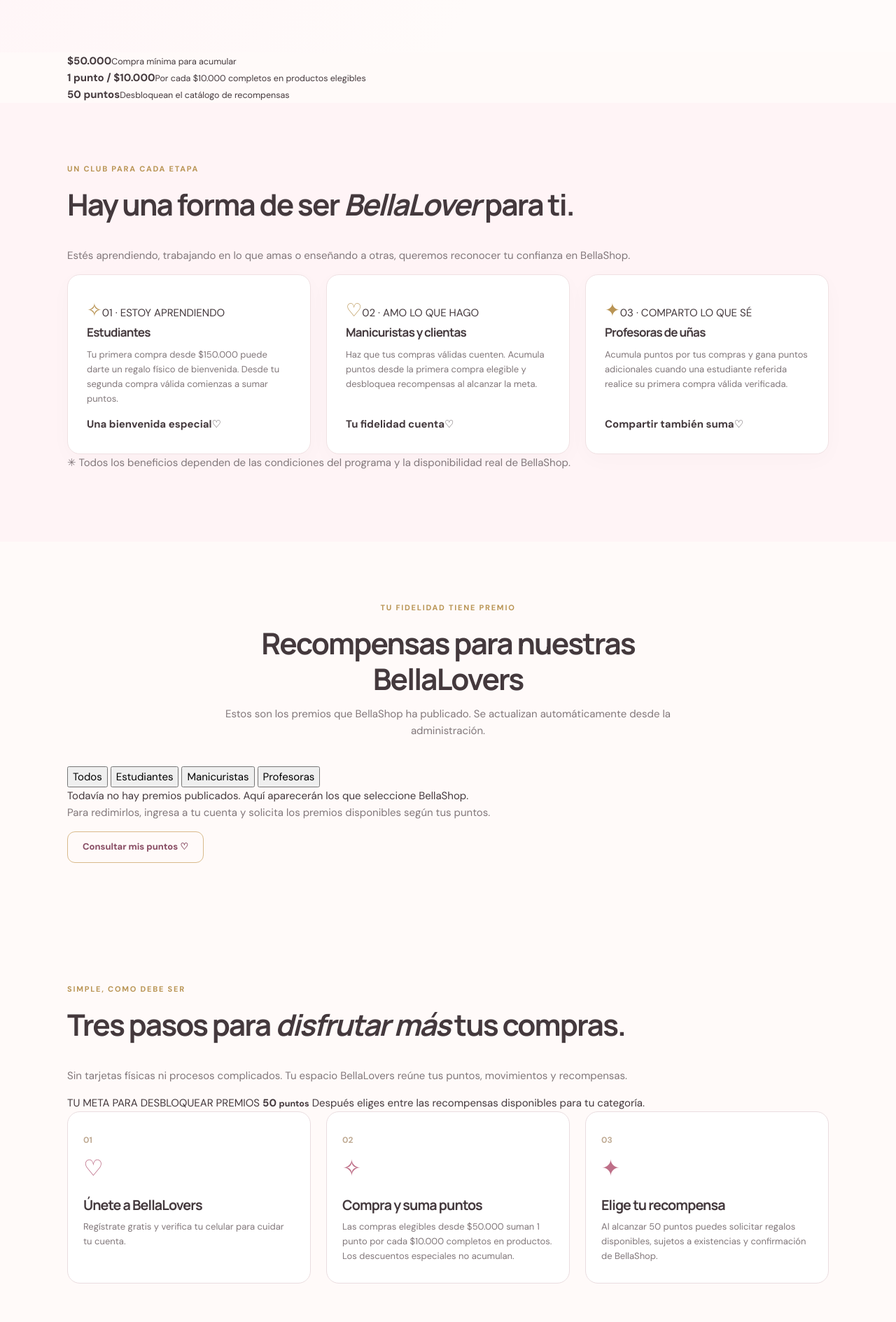
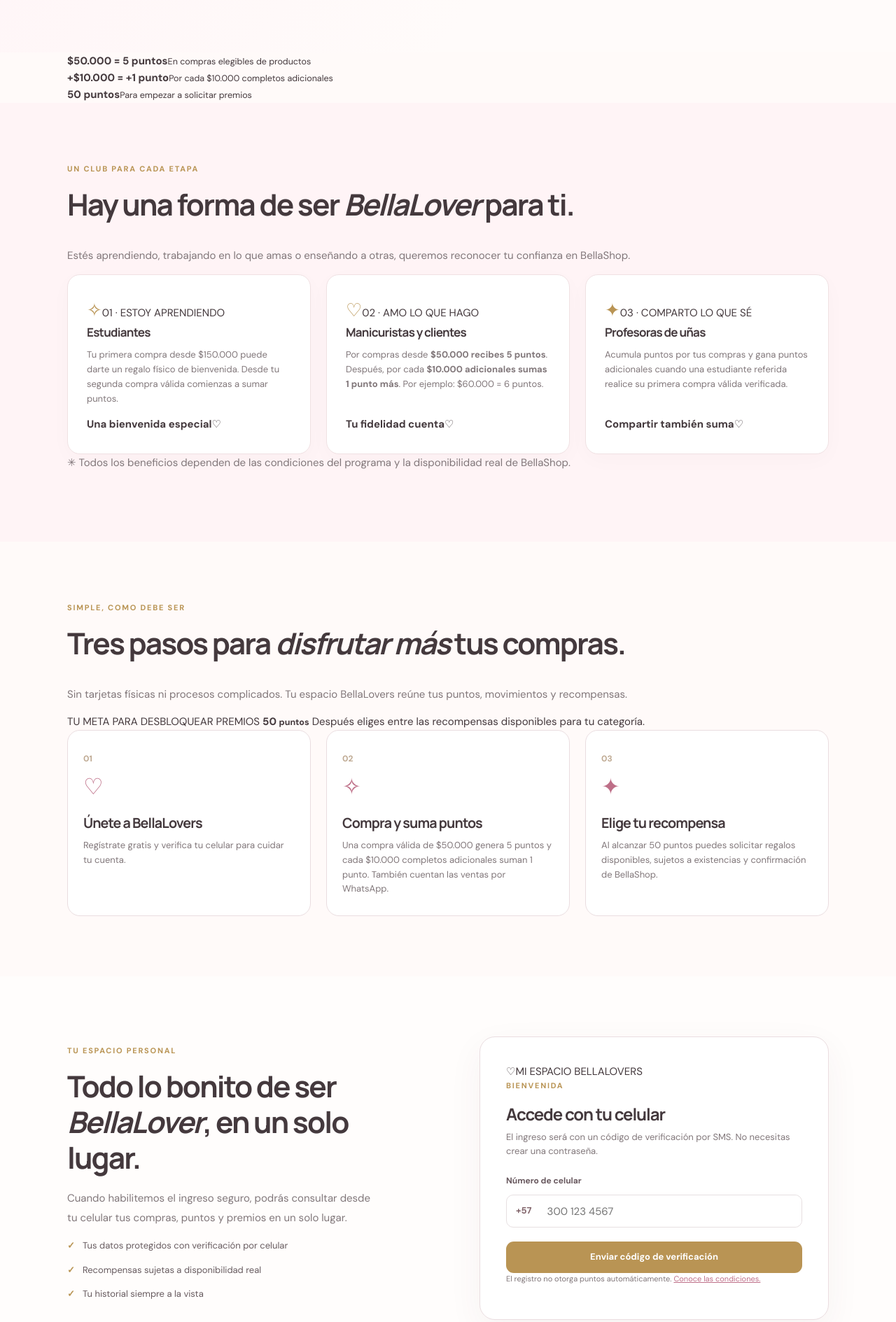
Before and after one commit to bellashopinsumos-dotcom/bellalovers, a website with bundled scripts: page index.html in a window 1280 px wide. Shown: the part 660-2549 px from the top of the page at 70% size. Built offline with nearby package versions, Linux system fonts and the light colour scheme.

Commit message:
Simplificar beneficios y puntos; quitar premios públicos; explicar acceso telefónico

```diff
--- a/index.html
+++ b/index.html
@@ -3,12 +3,12 @@
 <meta charset="utf-8"><meta name="viewport" content="width=device-width,initial-scale=1">
 <meta name="theme-color" content="#f5d8e2"><meta name="description" content="BellaLovers, el club de beneficios de BellaShop. Tus compras tienen recompensa.">
 <title>BellaLovers ♡ | Club de beneficios de BellaShop</title>
-<link rel="stylesheet" href="./assets/style.css"><link rel="stylesheet" href="./assets/premium.css?v=adminseguro20261120">
+<link rel="stylesheet" href="./assets/style.css"><link rel="stylesheet" href="./assets/premium.css?v=beneficios20261120a">
 </head><body>
 <div class="club-topline"><div class="wrap"><span aria-hidden="true">♡</span> UN CLUB CREADO PARA QUIENES AMAN LA BELLEZA <span class="topline-divider" aria-hidden="true">•</span> BELLASHOP</div></div>
 <header class="site-header"><div class="wrap nav-bar">
   <a class="brand" href="#inicio" aria-label="BellaLovers, inicio"><span class="brand-mark">♡</span><span><strong>BellaLovers</strong><small>de BellaShop</small></span></a>
-  <nav class="nav-links" aria-label="Principal"><a href="#beneficios">Beneficios</a><a href="#premios">Premios</a><a href="#como-funciona">Cómo funciona</a><a href="#acceso" id="navCuenta">Mi cuenta</a></nav>
+  <nav class="nav-links" aria-label="Principal"><a href="#beneficios">Beneficios</a><a href="#como-funciona">Cómo funciona</a><a href="#acceso" id="navCuenta">Mi cuenta</a></nav>
   <a href="#acceso" class="btn btn-small btn-outline">Mi espacio BellaLovers <span aria-hidden="true">♡</span></a>
 </div></header>
 <main>
@@ -37,9 +37,9 @@
   </div>
 </section>
 <section class="club-principles" aria-label="Reglas principales del club"><div class="wrap">
-    <div class="club-principle"><strong>$50.000</strong><small>Compra mínima para acumular</small></div>
-    <div class="club-principle"><strong>1 punto / $10.000</strong><small>Por cada $10.000 completos en productos elegibles</small></div>
-    <div class="club-principle"><strong>50 puntos</strong><small>Desbloquean el catálogo de recompensas</small></div>
+    <div class="club-principle"><strong>$50.000 = 5 puntos</strong><small>En compras elegibles de productos</small></div>
+    <div class="club-principle"><strong>+$10.000 = +1 punto</strong><small>Por cada $10.000 completos adicionales</small></div>
+    <div class="club-principle"><strong>50 puntos</strong><small>Para empezar a solicitar premios</small></div>
   </div></section>
 <section class="section section-soft section-benefits" id="beneficios">
   <div class="wrap">
@@ -56,8 +56,8 @@
       </article>
       <article class="benefit-card benefit-regular">
         <div class="benefit-top"><span class="benefit-symbol" aria-hidden="true">♡</span><span class="benefit-label">02 · AMO LO QUE HAGO</span></div>
-        <h3>Manicuristas y clientas</h3>
-        <p>Haz que tus compras válidas cuenten. Acumula puntos desde la primera compra elegible y desbloquea recompensas al alcanzar la meta.</p>
+        <h3>Manicuristas y clientes</h3>
+        <p>Por compras desde <strong>$50.000 recibes 5 puntos</strong>. Después, por cada <strong>$10.000 adicionales sumas 1 punto más</strong>. Por ejemplo: $60.000 = 6 puntos.</p>
         <div class="benefit-foot"><strong>Tu fidelidad cuenta</strong><span aria-hidden="true">♡</span></div>
       </article>
       <article class="benefit-card benefit-teacher">
@@ -71,26 +71,6 @@
   </div>
 </section>
 
-<section class="section section-prizes" id="premios">
- <div class="wrap">
-  <div class="section-heading"><span class="kicker">TU FIDELIDAD TIENE PREMIO</span>
-    <h2>Recompensas para nuestras BellaLovers</h2>
-    <p>Estos son los premios que BellaShop ha publicado. Se actualizan automáticamente desde la administración.</p>
-  </div>
-  <div class="public-prize-filters" aria-label="Filtrar premios">
-   <button type="button" class="active" data-public-filter="todas">Todos</button>
-   <button type="button" data-public-filter="estudiante">Estudiantes</button>
-   <button type="button" data-public-filter="manicurista">Manicuristas</button>
-   <button type="button" data-public-filter="profesora">Profesoras</button>
-  </div>
-  <div id="publicRewards" class="public-prize-grid" aria-live="polite">
-   <div class="public-prize-empty">Todavía no hay premios publicados. Aquí aparecerán los que seleccione BellaShop.</div>
-  </div>
-  <div class="public-prize-bottom"><p>Para redimirlos, ingresa a tu cuenta y solicita los premios disponibles según tus puntos.</p>
-   <a href="#acceso" class="btn btn-outline">Consultar mis puntos ♡</a>
-  </div>
- </div>
-</section>
 <section class="section section-steps" id="como-funciona">
   <div class="wrap steps-layout">
     <div class="steps-intro">
@@ -105,19 +85,19 @@
     </div>
     <div class="steps-grid">
       <article class="step"><span class="step-num">01</span><div class="step-body"><span class="step-icon" aria-hidden="true">♡</span><h3>Únete a BellaLovers</h3><p>Regístrate gratis y verifica tu celular para cuidar tu cuenta.</p></div></article>
-      <article class="step"><span class="step-num">02</span><div class="step-body"><span class="step-icon" aria-hidden="true">✧</span><h3>Compra y suma puntos</h3><p>Las compras elegibles desde $50.000 suman 1 punto por cada $10.000 completos en productos. Los descuentos especiales no acumulan.</p></div></article>
+      <article class="step"><span class="step-num">02</span><div class="step-body"><span class="step-icon" aria-hidden="true">✧</span><h3>Compra y suma puntos</h3><p>Una compra válida de $50.000 genera 5 puntos y cada $10.000 completos adicionales suman 1 punto. También cuentan las ventas por WhatsApp.</p></div></article>
       <article class="step"><span class="step-num">03</span><div class="step-body"><span class="step-icon" aria-hidden="true">✦</span><h3>Elige tu recompensa</h3><p>Al alcanzar 50 puntos puedes solicitar regalos disponibles, sujetos a existencias y confirmación de BellaShop.</p></div></article>
     </div>
   </div>
 </section>
 <section class="section section-access" id="acceso"><div class="wrap access-grid">
-  <div class="access-intro"><span class="kicker">TU ESPACIO PERSONAL</span><h2>Todo lo bonito de ser <em>BellaLover</em>, en un solo lugar.</h2><p>Tus puntos, compras, recompensas y beneficios, organizados para consultarlos fácilmente desde el celular.</p>
+  <div class="access-intro"><span class="kicker">TU ESPACIO PERSONAL</span><h2>Todo lo bonito de ser <em>BellaLover</em>, en un solo lugar.</h2><p>Cuando habilitemos el ingreso seguro, podrás consultar desde tu celular tus compras, puntos y premios en un solo lugar.</p>
     <div class="access-promise"><span>✓</span> Tus datos protegidos con verificación por celular</div><div class="access-promise"><span>✓</span> Recompensas sujetas a disponibilidad real</div><div class="access-promise"><span>✓</span> Tu historial siempre a la vista</div>
   </div>
-  <div class="access-panel" id="loginPanel"><div class="access-panel-top"><span aria-hidden="true">♡</span><span>MI ESPACIO BELLALOVERS</span></div><span class="panel-overline">BIENVENIDA</span><h3>Entra a tu cuenta</h3><p class="muted">Verifica tu celular para consultar tus beneficios de forma segura.</p>
+  <div class="access-panel" id="loginPanel"><div class="access-panel-top"><span aria-hidden="true">♡</span><span>MI ESPACIO BELLALOVERS</span></div><span class="panel-overline">BIENVENIDA</span><h3>Accede con tu celular</h3><p class="muted">El ingreso será con un código de verificación por SMS. No necesitas crear una contraseña.</p>
     <form id="phoneForm" class="stack"><label for="phone">Número de celular</label><div class="phone-input"><span>+57</span><input id="phone" name="phone" type="tel" autocomplete="tel-national" inputmode="numeric" maxlength="10" minlength="10" pattern="[0-9]{10}" required placeholder="300 123 4567"></div><button class="btn btn-primary btn-full" type="submit">Enviar código de verificación</button></form>
     <form id="otpForm" class="stack hidden"><label for="otp">Código que recibiste</label><input id="otp" type="text" inputmode="numeric" autocomplete="one-time-code" pattern="[0-9]{6,8}" maxlength="8" required placeholder="000000"><button class="btn btn-primary btn-full" type="submit">Verificar y continuar</button><button type="button" class="btn btn-text" id="changePhone">Cambiar celular</button></form>
-    <div id="enrollmentStatus" class="enrollment-status hidden" role="status"><strong>Inscripciones en preparación</strong><p>Pronto podrás crear tu cuenta BellaLovers aquí mismo, con verificación segura de celular.</p></div>
+    <div id="enrollmentStatus" class="enrollment-status hidden" role="status"><strong>Acceso con celular próximamente</strong><p>Por ahora el ingreso y las inscripciones están cerrados mientras activamos los mensajes de verificación. Después solo tendrás que escribir tu número, recibir un código SMS y entrar.</p></div>
     <p class="fineprint">El registro no otorga puntos automáticamente. <a href="#condiciones">Conoce las condiciones.</a></p>
   </div>
   <div class="access-panel hidden" id="signupPanel"><span class="panel-overline">UN PASO MÁS</span><h3>Completa tu inscripción</h3><p class="muted">Tu celular ya está verificado. Ahora cuéntanos sobre ti.</p>
@@ -147,9 +127,21 @@
   <div id="tab-purchases" class="account-tab hidden"><h3>Historial de compras</h3><div id="purchaseList" class="data-list"></div></div>
   <div id="tab-requests" class="account-tab hidden"><h3>Solicitudes de recompensa</h3><div id="requestsList" class="data-list"></div></div>
 </div></section>
-<section class="section closing" id="condiciones"><div class="wrap closing-inner"><div><span class="kicker">CONFIANZA Y TRANSPARENCIA</span><h2>Beneficios claros, <em>sin sorpresas.</em></h2><p>Las compras facturadas en tienda, por WhatsApp, desde la página web o con entrega a domicilio cuentan bajo las mismas condiciones. Las compras elegibles de productos deben ser de al menos $50.000. Solo se excluye el costo del transporte; los productos del pedido sí pueden sumar puntos. Las compras con descuentos especiales, anuladas o devueltas no acumulan puntos. Los puntos no se cambian por dinero.</p><p>Los puntos tienen un ciclo individual de 12 meses desde la primera compra que genere puntos; pueden existir condiciones de redención durante los 30 días adicionales posteriores al vencimiento. Las recompensas y regalos están sujetos a existencias y confirmación de BellaShop.</p></div><div class="closing-cta"><p>¿Quieres seguir viendo tus productos favoritos?</p><a id="storeLink" class="btn btn-outline" href="https://bellashopinsumos-dotcom.github.io/bella-shop-pruebas/" target="_blank" rel="noopener noreferrer">Ir al catálogo BellaShop ↗</a><small>Los precios del catálogo no incluyen los beneficios especiales del club; cualquier descuento aplicable se verifica al facturar.</small></div></div></section>
+<section class="section closing" id="condiciones"><div class="wrap closing-inner">
+  <div><span class="kicker">TODO MUY CLARO</span><h2>Beneficios claros, <em>en pocos puntos.</em></h2>
+    <ul class="club-rules-list">
+      <li><strong>1. Acumulación:</strong> $50.000 en productos = 5 puntos; cada $10.000 completos adicionales = 1 punto más.</li>
+      <li><strong>2. Canales:</strong> cuentan las compras facturadas en tienda, WhatsApp, página web y con domicilio.</li>
+      <li><strong>3. Excepciones:</strong> el transporte no suma; tampoco las compras con descuento especial ni las anuladas o devueltas.</li>
+      <li><strong>4. Estudiantes:</strong> su primera compra no genera puntos; desde $150.000 puede incluir regalo de bienvenida.</li>
+      <li><strong>5. Premios:</strong> puedes solicitarlos desde 50 puntos, sujetos a disponibilidad y confirmación de BellaShop.</li>
+      <li><strong>6. Vigencia:</strong> ciclo de 12 meses, con condiciones especiales de redención durante los 30 días posteriores.</li>
+    </ul>
+  </div>
+  <div class="closing-cta"><p>¿Quieres seguir viendo tus productos favoritos?</p><a id="storeLink" class="btn btn-outline" href="https://bellashopinsumos-dotcom.github.io/bella-shop-pruebas/" target="_blank" rel="noopener noreferrer">Ir al catálogo BellaShop ↗</a><small>Los precios del catálogo no incluyen los beneficios especiales del club; cualquier descuento se confirma al facturar.</small></div>
+</div></section>
 </main>
 <footer><div class="wrap footer-content"><span class="brand brand-footer"><span class="brand-mark">♡</span><span><strong>BellaLovers</strong><small>de BellaShop</small></span></span><span>Un detalle especial para nuestra comunidad de belleza.</span><span>Hecho con cariño en BellaShop ♡</span></div></footer>
 <div id="toast" class="toast" aria-live="polite"></div>
-<script type="module" src="./assets/client.js?v=club20261120e"></script>
+<script type="module" src="./assets/client.js?v=beneficios20261120a"></script>
 </body></html>
```
